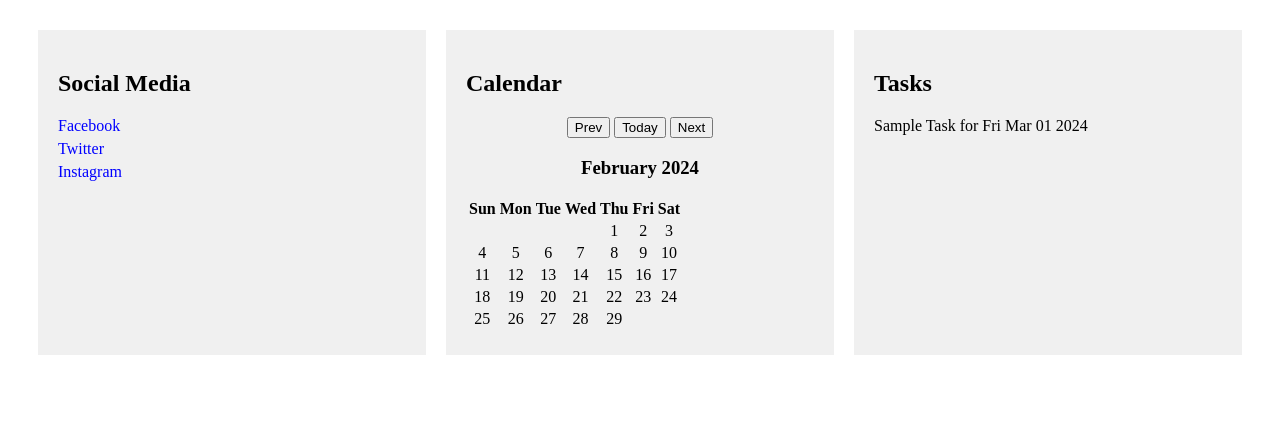
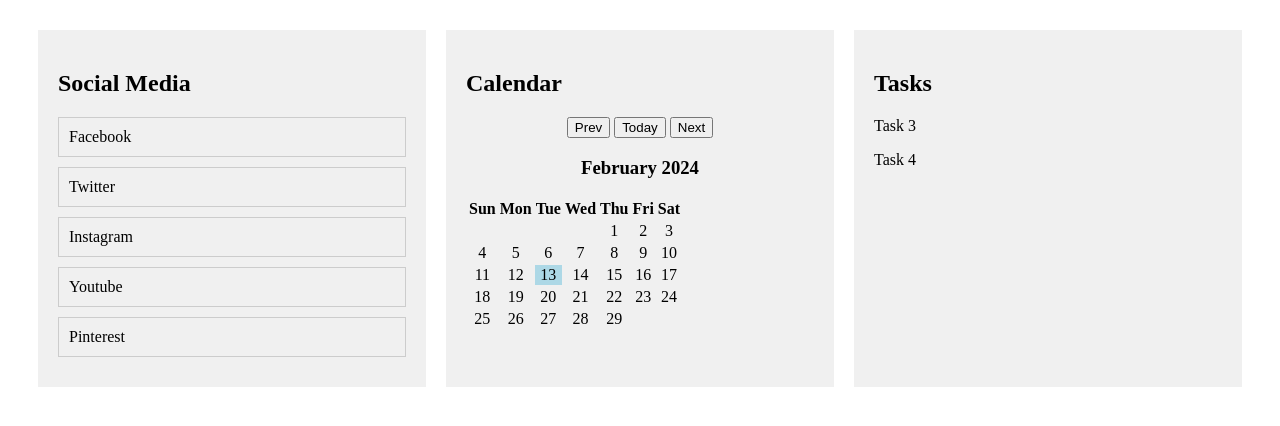
Before and after one commit to UncleYaayaa/Calendar-HTML---CSS, a plain HTML site: page index.html in a window 1280 px wide. Both pictures are taken after a click on the element "13". Drawn offline with Linux system fonts and the light colour scheme.

Commit message:
all functions that i need to be working by today is working

```diff
--- a/index.html
+++ b/index.html
@@ -11,9 +11,13 @@
     <div class="left-card">
       <h2>Social Media</h2>
       <div class="social-media">
-        <a href="#" class="social-link">Facebook</a>
-        <a href="#" class="social-link">Twitter</a>
-        <a href="#" class="social-link">Instagram</a>
+        <div class="social-card" id="facebook">Facebook</div>
+        <div class="social-card" id="twitter">Twitter</div>
+        <div class="social-card" id="instagram">Instagram</div>
+        <div class="social-card" id="Youtube">Youtube</div>
+        <div class="social-card" id="Pinterest">Pinterest</div>
+
+
         <!-- Add more social media links as needed -->
       </div>
     </div>
--- a/index.js
+++ b/index.js
@@ -1,4 +1,3 @@
-// script.js
 document.addEventListener("DOMContentLoaded", function () {
     const prevBtn = document.getElementById("prev-btn");
     const todayBtn = document.getElementById("today-btn");
@@ -6,13 +5,9 @@ document.addEventListener("DOMContentLoaded", function () {
     const calendarContainer = document.getElementById("calendar-container");
     const taskList = document.getElementById("task-list");
 
-    // Initialize date object
     let currentDate = new Date();
-
-    // Render initial calendar
     renderCalendar(currentDate);
 
-    // Event listeners for buttons
     prevBtn.addEventListener("click", function () {
       currentDate.setMonth(currentDate.getMonth() - 1);
       renderCalendar(currentDate);
@@ -28,10 +23,8 @@ document.addEventListener("DOMContentLoaded", function () {
       renderCalendar(currentDate);
     });
 
-    // Function to render calendar
     function renderCalendar(date) {
-      calendarContainer.innerHTML = ""; // Clear previous calendar
-
+      calendarContainer.innerHTML = "";
       const monthNames = [
         "January", "February", "March", "April", "May", "June",
         "July", "August", "September", "October", "November", "December"
@@ -41,16 +34,13 @@ document.addEventListener("DOMContentLoaded", function () {
       const monthName = monthNames[date.getMonth()];
       const year = date.getFullYear();
 
-      // Display month and year
       const monthYearHeader = document.createElement("h3");
       monthYearHeader.textContent = `${monthName} ${year}`;
       calendarContainer.appendChild(monthYearHeader);
 
-      // Create table for days
       const table = document.createElement("table");
       const tr = document.createElement("tr");
 
-      // Add days of the week headers
       for (let i = 0; i < 7; i++) {
         const th = document.createElement("th");
         th.textContent = ["Sun", "Mon", "Tue", "Wed", "Thu", "Fri", "Sat"][i];
@@ -59,24 +49,31 @@ document.addEventListener("DOMContentLoaded", function () {
       table.appendChild(tr);
 
       let dateCounter = 1;
-      // Create the calendar grid
+
       for (let i = 0; i < 6; i++) {
         const tr = document.createElement("tr");
         for (let j = 0; j < 7; j++) {
           const td = document.createElement("td");
           if (i === 0 && j < firstDayOfMonth) {
-            // Empty cells before the start of the month
             td.textContent = "";
           } else if (dateCounter > daysInMonth) {
-            // Empty cells after the end of the month
             td.textContent = "";
           } else {
             td.textContent = dateCounter;
+            const selectedDate = new Date(year, date.getMonth(), dateCounter);
             td.addEventListener("click", function () {
-              displayTasks(new Date(year, date.getMonth(), dateCounter));
+              displayTasks(selectedDate);
             });
-            if (dateCounter === date.getDate() && date.getMonth() === currentDate.getMonth() && date.getFullYear() === currentDate.getFullYear()) {
-              // Highlight current date
+            const today = new Date();
+            const todayDate = today.getDate();
+            const todayMonth = today.getMonth();
+            const todayYear = today.getFullYear();
+
+            if (
+              dateCounter === todayDate &&
+              date.getMonth() === todayMonth &&
+              date.getFullYear() === todayYear
+            ) {
               td.classList.add("highlight");
             }
             dateCounter++;
@@ -88,12 +85,20 @@ document.addEventListener("DOMContentLoaded", function () {
       calendarContainer.appendChild(table);
     }
 
-    // Function to display tasks for selected date
     function displayTasks(selectedDate) {
-      // Example: You would fetch tasks from a database or some other data source here
-      // For this example, let's just display a sample task
-      const dateString = selectedDate.toDateString();
-      const task = `Sample Task for ${dateString}`;
-      taskList.innerHTML = `<p>${task}</p>`;
+      const dateString = selectedDate.toISOString().split("T")[0];
+      const tasks = {
+        "2024-02-12": ["Task 1", "Task 2"],
+        "2024-02-13": ["Task 3", "Task 4"],
+        // Add more task data as needed
+      };
+
+      const taskListData = tasks[dateString] || ["No tasks for this date"];
+      taskList.innerHTML = "";
+      taskListData.forEach(task => {
+        const taskItem = document.createElement("p");
+        taskItem.textContent = task;
+        taskList.appendChild(taskItem);
+      });
     }
   });
--- a/styles.css
+++ b/styles.css
@@ -36,3 +36,26 @@
   #task-list {
     margin-top: 10px;
   }
+  .social-card {
+    border: 1px solid #ccc;
+    padding: 10px;
+    margin-bottom: 10px;
+    cursor: pointer;
+  }
+
+  .social-card:hover {
+    background-color: #f0f0f0;
+  }
+
+  /* Inside styles.css */
+td {
+    cursor: pointer;
+  }
+
+  td:hover {
+    background-color: #f0f0f0;
+  }
+
+  .highlight {
+    background-color: #add8e6; /* Light blue */
+  }
```
